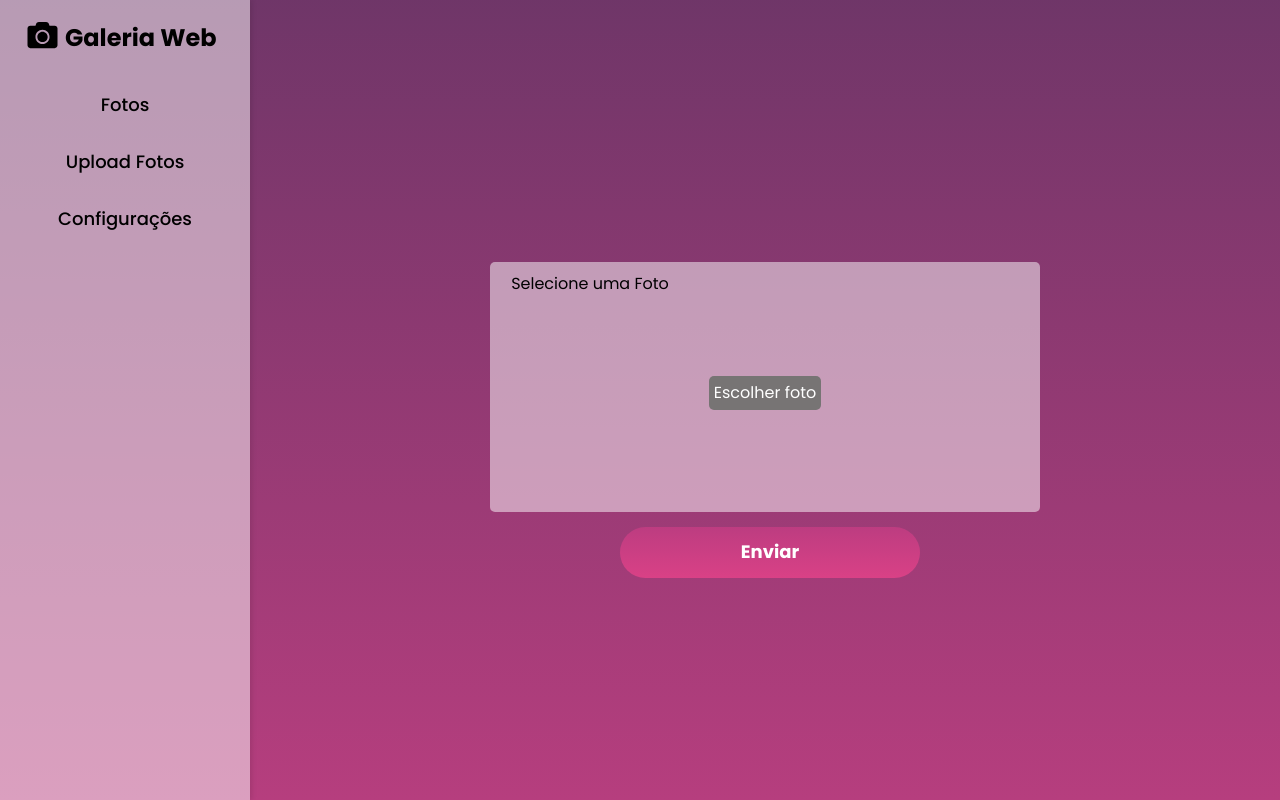
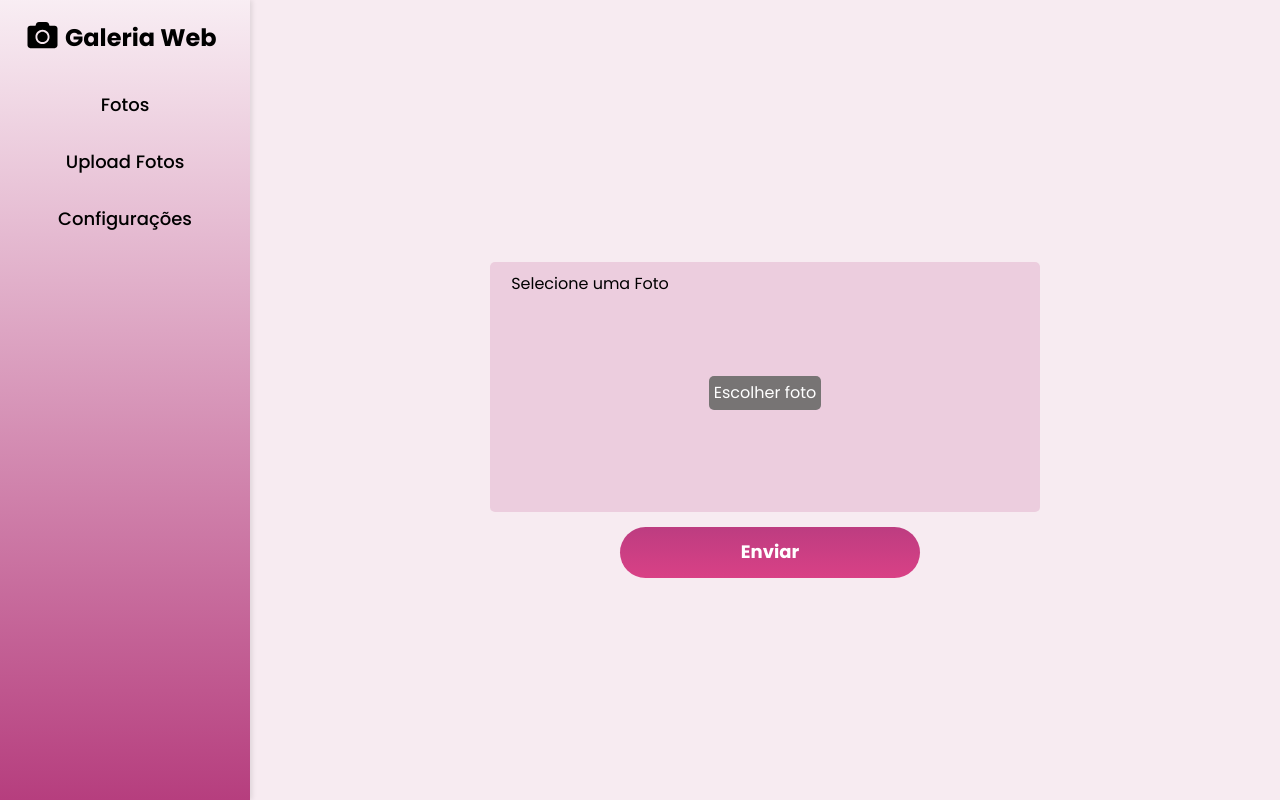
Before and after one commit to analayza/GaleriaWeb, a React (Vite) app in the folder Frontend/GaleriaWeb/: page /photos/upload in a window 1280 px wide. Built offline with nearby package versions, Linux system fonts and the light colour scheme.

Commit message:
Estilização das páginas photos e photos upload

```diff
--- a/Frontend/GaleriaWeb/src/pages/Photos.jsx
+++ b/Frontend/GaleriaWeb/src/pages/Photos.jsx
@@ -1,16 +1,16 @@
 import Menu from '../components/Menu.jsx';
 import servicePhotos from '../service/Photos.js';
 import { useEffect, useState } from 'react';
-import { GlobalStyles } from '../style/Entry.js';
+import { GlobalStyles } from '../style/GlobalStyle.js';
 import { PhotosGrid, ImageGrid, PhotoItem, ButtonDelete } from '../style/Photos.js';
 import servicePhotosDelete from '../service/PhotosDelete.js';
 import { FaTrash } from 'react-icons/fa';
+
 
 export default function Photos() {
 
     const [photos, setPhotos] = useState([]);
     const [error, setError] = useState('');
-    const [refresh, setRefresh] = useState(false);
     const [loading, setLoading] = useState(false);
 
     const delay = ms => new Promise(resolve => setTimeout(resolve, ms));
@@ -30,12 +30,12 @@ export default function Photos() {
         }
 
         fetchPhotos();
-    }, [refresh]);
+    }, []);
 
     const handleDelete = async (photoId) => {
         try {
             await servicePhotosDelete(photoId);
-            setRefresh(!refresh);
+            setPhotos(prevPhotos => prevPhotos.filter(photo => photo.id !== photoId));
         } catch (err) {
             setError(err.message);
         }
@@ -43,11 +43,11 @@ export default function Photos() {
 
     return (
         <>
-            <GlobalStyles />
+            <GlobalStyles/>
             <Menu />
             <div>
-                {loading? <p style={{marginLeft: '250px'}}>Carregando...</p> : null}
-                {error && <p style={{ color: 'white', marginLeft: '250px' }}>{error}</p>}
+                {loading? <p style={{marginLeft: '250px', color: 'black'}}>Carregando...</p> : null}
+                {error && <p style={{ color: 'black', marginLeft: '250px' }}>{error}</p>}
                 <PhotosGrid>
                     {photos.map((photo) => (
                         <PhotoItem key={photo.id}>
--- a/Frontend/GaleriaWeb/src/pages/PhotosUpload.jsx
+++ b/Frontend/GaleriaWeb/src/pages/PhotosUpload.jsx
@@ -1,19 +1,22 @@
 import { Formik, Form } from 'formik';
 import * as Yup from 'yup';
 import servicePhotosUpload from "../service/PhotosUpload.js";
-import { GlobalStyles } from '../style/Entry.js';
-import {Div, LabelDiv, LabelDivButton, ButtonDiv} from '../style/PhotosUpload.js';
+import { GlobalStyles } from '../style/GlobalStyle.js';
+import { Div, LabelDiv, LabelDivButton, ButtonDiv } from '../style/PhotosUpload.js';
 import { useState } from 'react';
 import Menu from '../components/Menu.jsx';
 
 export default function PhotosUpload() {
 
     const [fileName, setFileName] = useState("");
+    const [message, setMessage] = useState("");
+
+
 
     return (
         <>
             <GlobalStyles />
-            <Menu/>
+            <Menu />
             <Formik
                 initialValues={{
                     photo: null
@@ -36,8 +39,10 @@ export default function PhotosUpload() {
                     formData.append("photo", values.photo);
 
                     try {
+                        setMessage("Foto Enviada")
                         const resul = await servicePhotosUpload(formData);
                         console.log(resul);
+                        setMessage("");
                     } catch (error) {
                         console.error(error.message);
                     } finally {
@@ -58,8 +63,9 @@ export default function PhotosUpload() {
                                     const file = event.target.files[0];
                                     setFileName(file.name);
                                     setFieldValue("photo", file);
+                                    setMessage("");
                                 }}
-                            style={{display: 'none'}}
+                                style={{ display: 'none' }}
                             />
                             <LabelDivButton htmlFor='photo'>
                                 Escolher foto
@@ -67,6 +73,7 @@ export default function PhotosUpload() {
                             {fileName && <p>Arquivo selecionado: {fileName}</p>}
                         </Div>
                         <ButtonDiv type="submit">Enviar</ButtonDiv>
+                        {message && <p style={{color: 'black', marginLeft: '250px', marginTop: '20px'}}>{message}</p>}
                     </Form>
                 )}
 
--- a/Frontend/GaleriaWeb/src/service/Photos.js
+++ b/Frontend/GaleriaWeb/src/service/Photos.js
@@ -17,7 +17,7 @@ export default async function Photos(){
         if (error.resul) {
             throw new Error(error.resul.data.error);
         } else {
-            throw new Error("Erro: Você não possui fotos. Faça algum upload");
+            throw new Error("Você não possui fotos. Faça algum upload");
         }
     }
 }
--- /dev/null
+++ b/Frontend/GaleriaWeb/src/style/GlobalStyle.js
@@ -0,0 +1,19 @@
+import styled from 'styled-components';
+import { createGlobalStyle } from 'styled-components';
+
+export const GlobalStyles = createGlobalStyle`
+  * {
+    margin: 0;
+    padding: 0;
+    box-sizing: border-box;
+    font-family: "Poppins", serif;
+  }
+
+  body {
+    min-height: 100vh;
+    width: 100vw;
+    background-color: #f7ebf1;
+    overflow-x: hidden;
+
+  }
+`;
--- a/Frontend/GaleriaWeb/src/style/Menu.js
+++ b/Frontend/GaleriaWeb/src/style/Menu.js
@@ -7,7 +7,7 @@ export const SideNav = styled.nav`
     position: fixed;
     top: 0;
     left: 0;
-    background-color: rgba(255, 255, 255, 0.5);
+    background: linear-gradient(180deg,rgb(255, 255, 255) -10%, rgba(182, 62, 126) 100%) !important;
     display: flex;
     flex-direction: column;
     padding: 20px;
--- a/Frontend/GaleriaWeb/src/style/PhotosUpload.js
+++ b/Frontend/GaleriaWeb/src/style/PhotosUpload.js
@@ -1,7 +1,7 @@
 import styled from 'styled-components';
 
 export const Div = styled.div`
-    background-color: rgba(255, 255, 255, 0.5);
+    background-color: rgba(209, 135, 175, 0.3);
     color: black;
     width: 550px;
     height: 250px;
```
Lines whose indentation alone changed are shown as unchanged.
